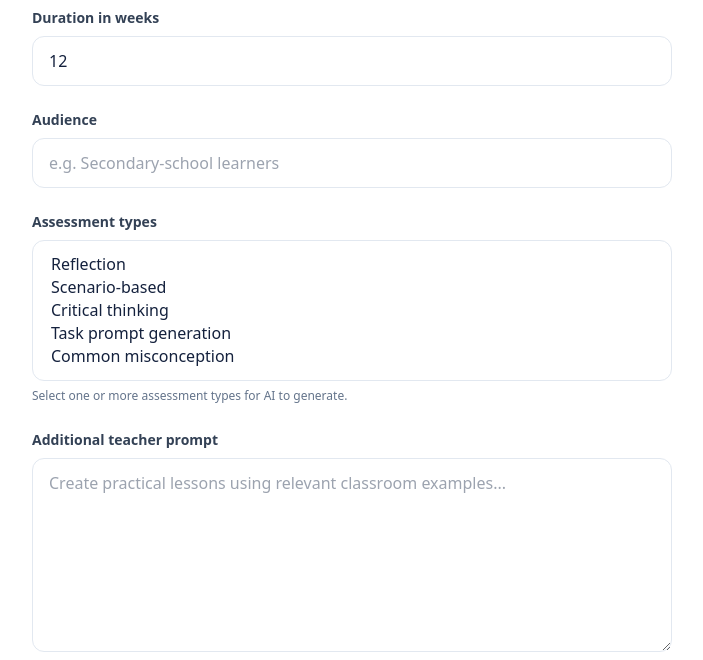
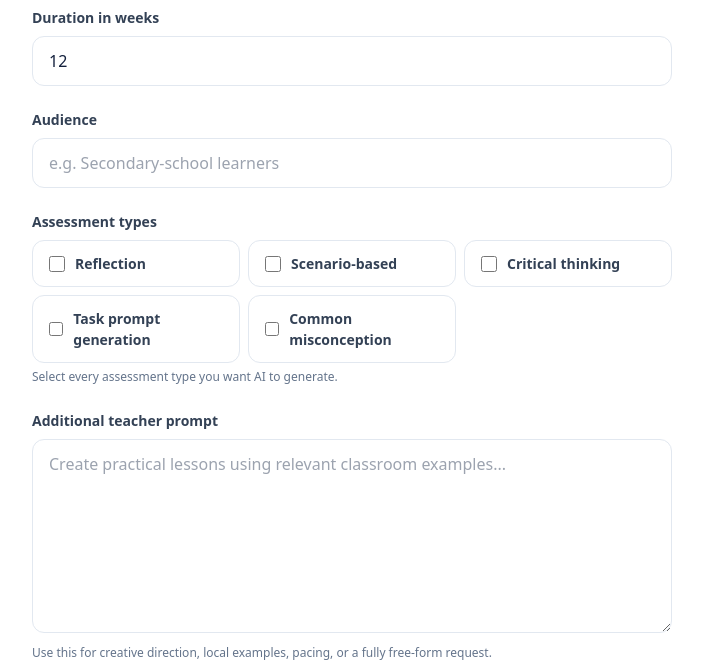
Before and after one commit to BuhariS/aiducator, a Django app: page /teacher/courses/generate/ in a window 1280 px wide. Shown: the part 695-1355 px from the top of the page, without its empty margins (288-991 px from the left). Run offline with Django 5.2, Linux system fonts and the light colour scheme; a user stored in the database is signed in; tables that the repository leaves empty hold one stand-in row (values such as "Sample post"); data that the repository does not hold is empty; style sheets or scripts are compiled from the project's sources; parts of the project's set-up code (start-up, migrations or seed data) failed here and were passed over; some libraries are stand-ins or nearby versions.

Commit message:
fix: make assessment type selection multi-click friendly

```diff
--- a/courses/forms.py
+++ b/courses/forms.py
@@ -63,8 +63,8 @@ class CourseGenerationForm(forms.Form):
     assessment_types = forms.MultipleChoiceField(
         label="Assessment types",
         choices=Question.QuestionType.choices,
-        help_text="Select one or more assessment types for AI to generate.",
-        widget=forms.SelectMultiple(attrs={"size": 5}),
+        help_text="Select every assessment type you want AI to generate.",
+        widget=forms.CheckboxSelectMultiple(attrs={"class": "assessment-type-options"}),
     )
     free_prompt = forms.CharField(
         required=False,
--- a/courses/tests.py
+++ b/courses/tests.py
@@ -1213,6 +1213,7 @@ class CourseGenerationTests(TestCase):
         response = self.client.get(reverse("teacher_courses:generate"))
 
         self.assertContains(response, 'name="assessment_types"')
+        self.assertContains(response, 'type="checkbox"')
         self.assertContains(response, "Scenario-based")
         self.assertNotContains(response, ">Explanation<")
         self.assertNotContains(response, "Code writing")
--- a/templates/courses/course_generation_form.html
+++ b/templates/courses/course_generation_form.html
@@ -11,5 +11,5 @@
   <div class="flex flex-wrap items-center justify-between gap-3 pt-2"><a class="inline-flex items-center gap-1 text-sm font-bold text-slate-500 hover:text-ink" href="{% url 'dashboard:teacher-dashboard' %}">{% include "components/icon.html" with icon="x" icon_class="h-4 w-4" %}Cancel</a><button class="primary-button" type="submit">{% include "components/icon.html" with icon="sparkles" icon_class="h-4 w-4" %}Start AI generation</button></div>
   </form>
 </section>
-<style>input, textarea, select { width: 100%; border-radius: .75rem; border: 1px solid rgb(226 232 240); padding: .75rem 1rem; outline: none; background: white; } input:focus, textarea:focus, select:focus { border-color: rgb(15 118 110); box-shadow: 0 0 0 4px rgb(15 118 110 / .1); }</style>
+<style>input:not([type="checkbox"]), textarea, select { width: 100%; border-radius: .75rem; border: 1px solid rgb(226 232 240); padding: .75rem 1rem; outline: none; background: white; } input:not([type="checkbox"]):focus, textarea:focus, select:focus { border-color: rgb(15 118 110); box-shadow: 0 0 0 4px rgb(15 118 110 / .1); } .assessment-type-options { display: grid; gap: .5rem; grid-template-columns: repeat(auto-fit, minmax(13rem, 1fr)); } .assessment-type-options > div { border: 1px solid rgb(226 232 240); border-radius: .75rem; background: white; } .assessment-type-options label { display: flex; align-items: center; gap: .625rem; cursor: pointer; padding: .75rem 1rem; font-size: .875rem; font-weight: 600; color: rgb(51 65 85); } .assessment-type-options input[type="checkbox"] { width: 1rem; height: 1rem; accent-color: rgb(15 118 110); }</style>
 {% endblock %}
```
